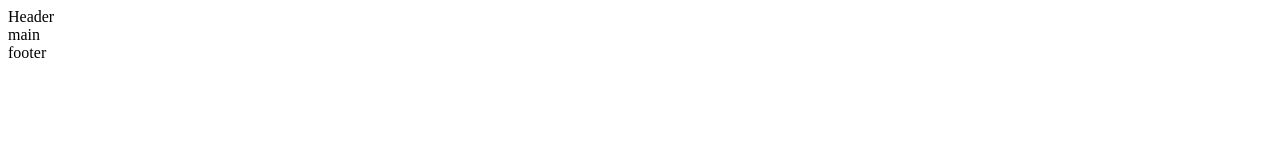
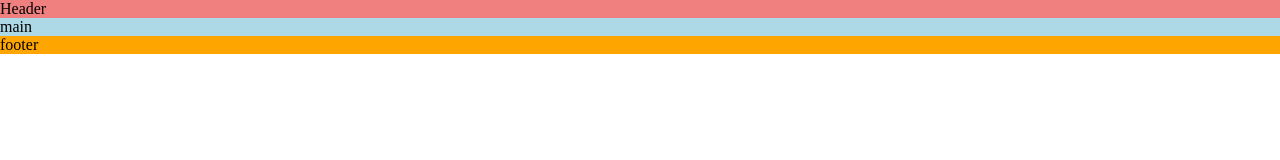
Before and after one commit to allaafaham/love-running, a plain HTML site: page index.html in a window 1280 px wide. Drawn offline with Linux system fonts and the light colour scheme.

Commit message:
added some styling

```diff
--- /dev/null
+++ b/assets/css/style.css
@@ -0,0 +1,19 @@
+/* Asterrisk wildcard selector to override defaule styles added by the browser*/
+*{
+    padding: 0;
+    margin: 0;
+    box-sizing: border-box;
+}
+
+header {
+
+    background-color: lightcoral;
+}
+
+main {
+    background-color: lightblue;
+}
+
+footer {
+    background-color: orange;
+}
--- a/index.html
+++ b/index.html
@@ -10,6 +10,8 @@
     <link rel="apple-touch-icon" sizes="180x180" href="assets/favicon/apple-touch-icon.png" />
     <link rel="icon" type="image/png" sizes="32x32" href="assets/favicon/favicon-32x32.png" />
     <link rel="icon" type="image/png" sizes="16x16" href="assets/favicon/favicon-16x16.png" />
+    <!--Stylesheet-->
+    <link rel="stylesheet" href="assets/css/style.css">
 </head>
 
 <body>
```
